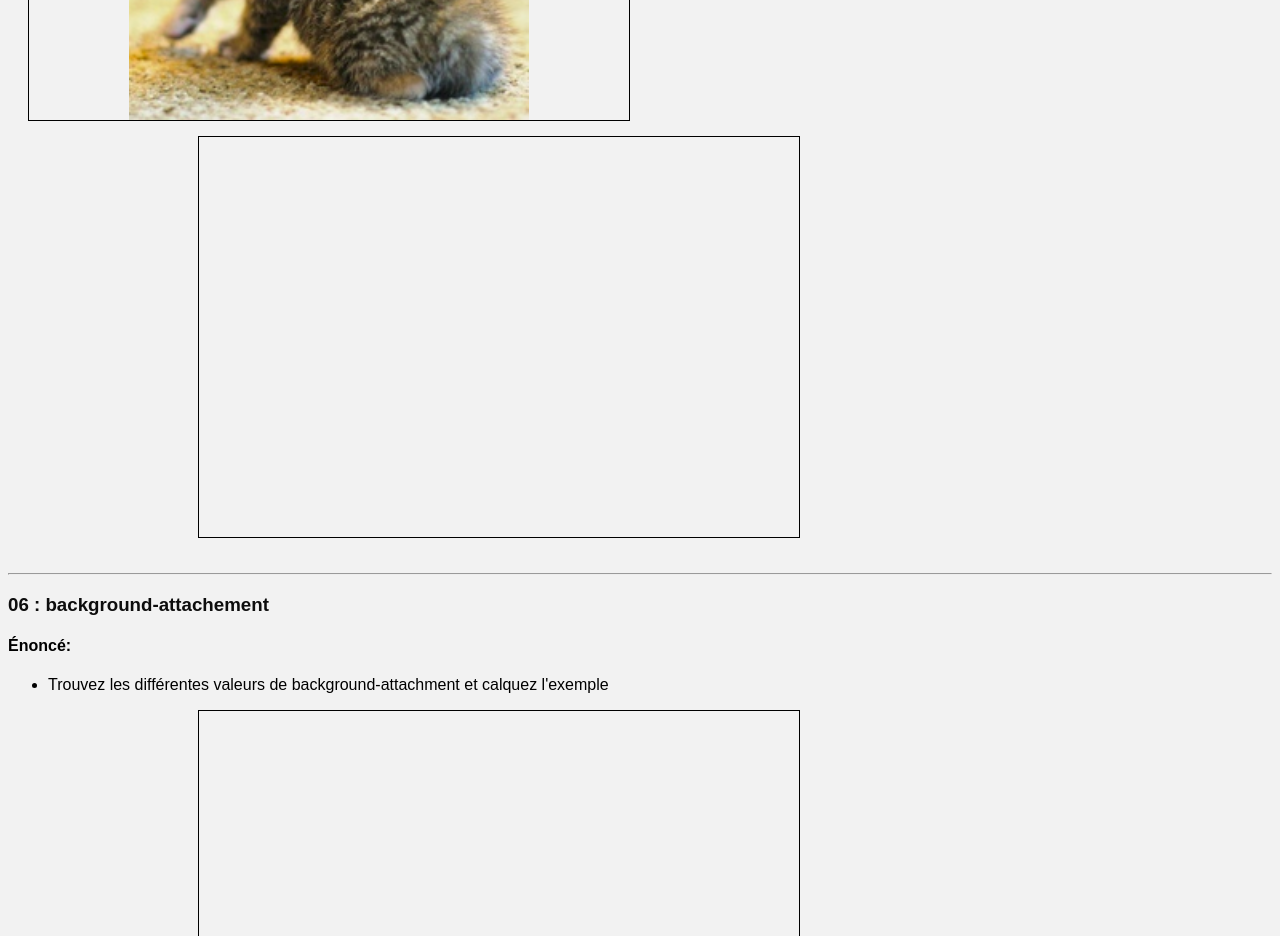
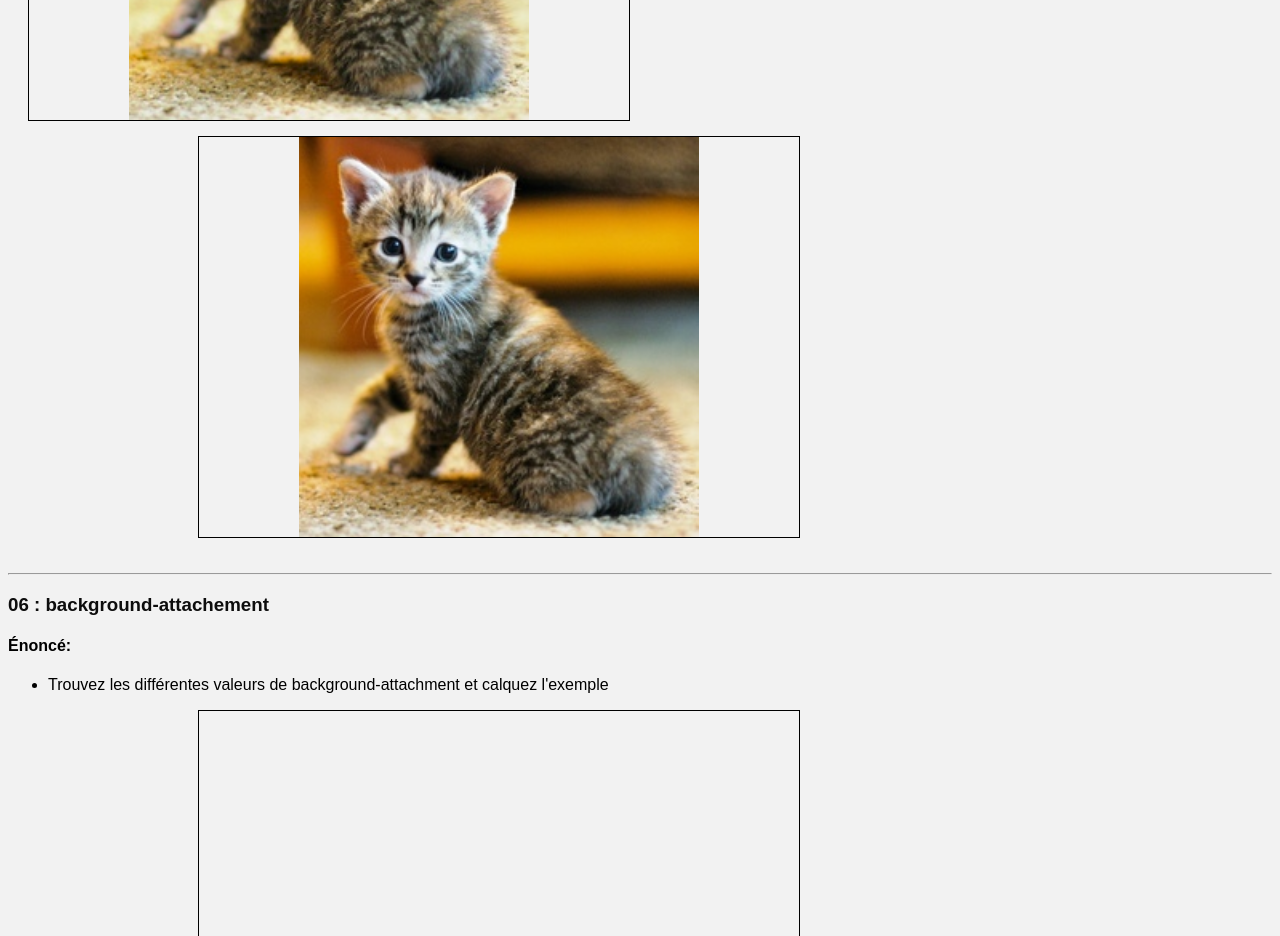
Before and after one commit to MounGit/cssBg, a plain HTML site: page index.html in a window 1280 px wide. Shown: the part 8920-9856 px from the top of the page. Drawn offline with Linux system fonts and the light colour scheme.

Commit message:
exo5bonus

```diff
--- a/css/style.css
+++ b/css/style.css
@@ -115,6 +115,10 @@ background-repeat: repeat-y;
     background-size: cover;
 }
 .img-11{
+    background-image: url(../images/bg_image_petite.jpg);
+    background-size: contain;
+    background-repeat: no-repeat;
+    background-position: center;
 }
 /* fin exo 05 background-size*/
 
```
